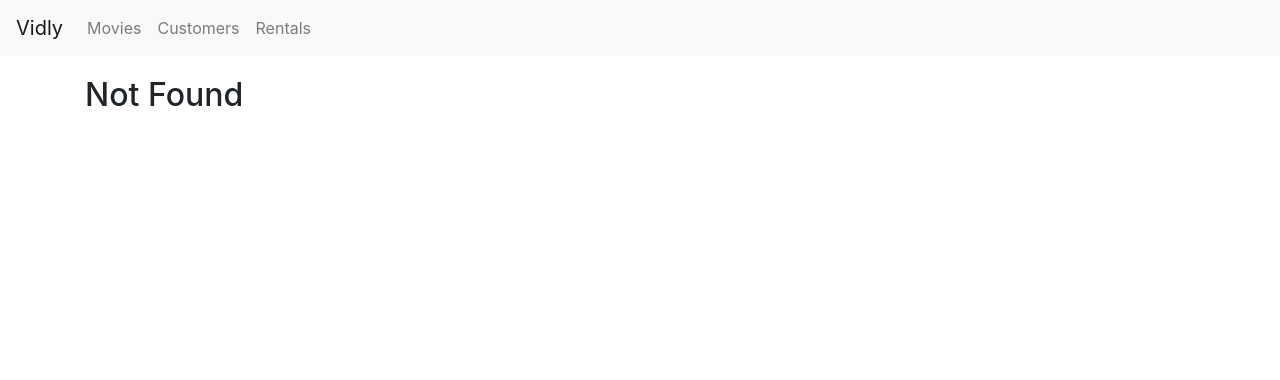
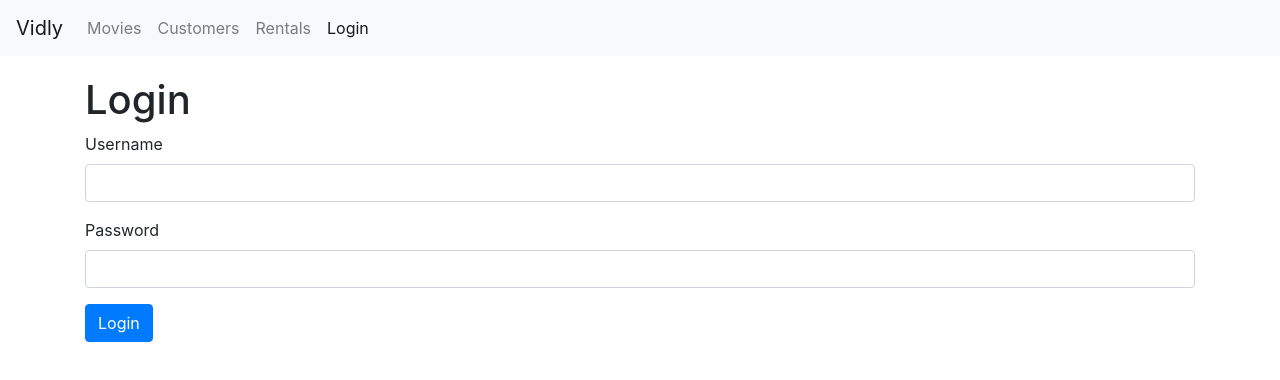
Before and after one commit to HannahDRoe/react-movie-app, a React (Create React App) app: page /login in a window 1280 px wide. Before the commit this address led to /not-found. Shown: the top 380 px of the page. Built offline with nearby package versions, Linux system fonts and the light colour scheme.

Commit message:
built login form and added to navBar

```diff
--- a/src/App.js
+++ b/src/App.js
@@ -7,6 +7,7 @@ import Customers from "./components/Customers";
 import Rentals from "./components/Rentals";
 import NotFound from "./components/notFound";
 import MovieForm from "./components/movieForm";
+import LoginForm from "./components/loginForm";
 
 class App extends Component {
   render() {
@@ -15,8 +16,8 @@ class App extends Component {
         <NavBar />
         <main className="container">
           <Switch>
+            <Route path="/login" component={LoginForm} />
             <Route path="/movies/:id" component={MovieForm} />
-
             <Route path="/movies" component={Movies} />
             <Route path="/customers" component={Customers} />
             <Route path="/rentals" component={Rentals} />
--- /dev/null
+++ b/src/components/loginForm.jsx
@@ -0,0 +1,23 @@
+import React, { Component } from "react";
+class LoginForm extends Component {
+  render() {
+    return (
+      <div>
+        <h1>Login</h1>
+        <form>
+          <div className="form-group">
+            <label htmlFor="username">Username</label>
+            <input id="username" type="text" className="form-control" />
+          </div>
+          <div className="form-group">
+            <label htmlFor="password">Password</label>
+            <input id="password" type="text" className="form-control" />
+          </div>
+          <button className="btn btn-primary">Login</button>
+        </form>
+      </div>
+    );
+  }
+}
+
+export default LoginForm;
--- a/src/components/navBar.jsx
+++ b/src/components/navBar.jsx
@@ -31,8 +31,13 @@ const NavBar = () => {
             </NavLink>
           </li>
           <li className="nav-item">
-            <NavLink className="nav-link" to="Rentals">
+            <NavLink className="nav-link" to="/rentals">
               Rentals
+            </NavLink>
+          </li>
+          <li className="nav-item">
+            <NavLink className="nav-link" to="/login">
+              Login
             </NavLink>
           </li>
         </ul>
```
Also changed, not shown: src/components/movieDetails.jsx (deleted, +0 -19 lines).
